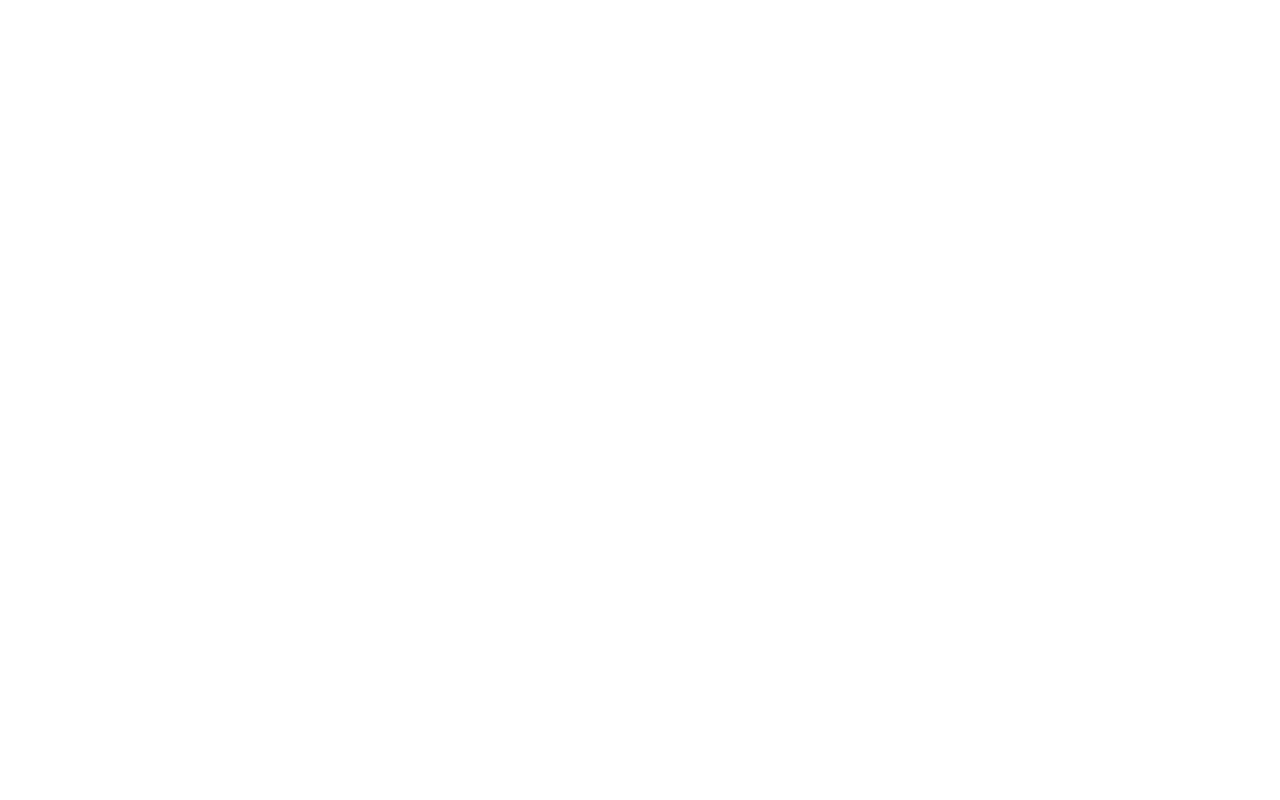
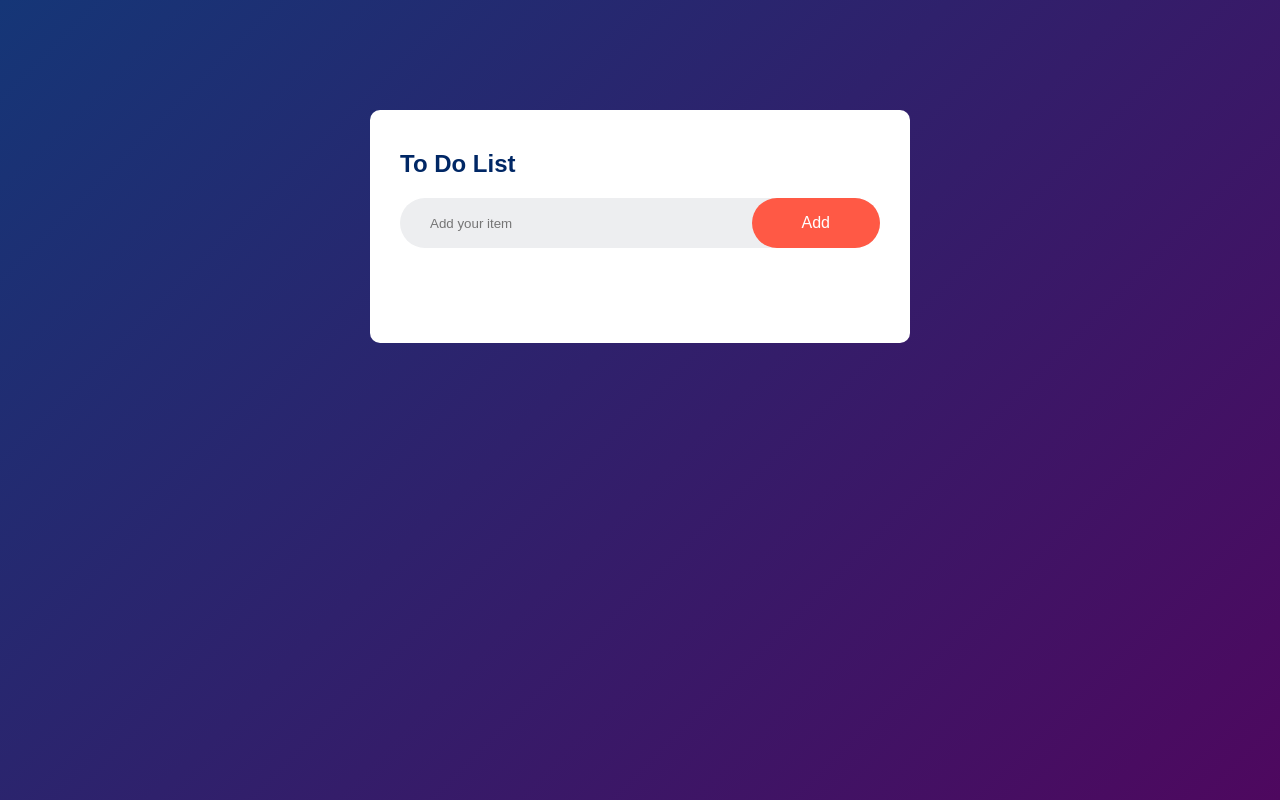
Before and after one commit to ScottSchumacker/ToDoList_JavaScript, a plain HTML site: page index.html in a window 1280 px wide. Drawn offline with Linux system fonts and the light colour scheme.

Commit message:
Added text input and button

```diff
--- a/index.html
+++ b/index.html
@@ -6,6 +6,14 @@
         <link rel="stylesheet" href="style.css">
     </head>
     <body>
-
+        <div class="container">
+            <div class="todo-app">
+                <h2>To Do List</h2>
+                <div class="row">
+                    <input type="text" id="inputBox" placeholder="Add your item">
+                    <button>Add</button>
+                </div>
+            </div>
+        </div>
     </body>
 </html>
--- a/style.css
+++ b/style.css
@@ -0,0 +1,57 @@
+*{
+    margin: 0;
+    padding: 0;
+    font-family: 'Poppins', sans-serif;
+    box-sizing: border-box;
+}
+.container {
+    width: 100%;
+    min-height: 100vh;
+    background: linear-gradient(135deg, #153677, #4e085f);
+    padding: 10px;
+}
+
+.todo-app {
+    width: 100%;
+    max-width: 540px;
+    background: white;
+    margin: 100px auto 20px;
+    padding: 40px 30px 70px;
+    border-radius: 10px;
+}
+
+.todo-app h2{
+    color: #002765;
+    display: flex;
+    align-items: center;
+    margin-bottom: 20px;
+}
+
+.row {
+    display: flex;
+    align-items: center;
+    justify-content: space-between;
+    background: #edeef0;
+    border-radius: 30px;
+    padding-left: 20px;
+    margin-bottom: 25px;
+}
+
+input {
+    flex: 1;
+    border: none;
+    outline: none;
+    background: transparent;
+    padding: 10px;
+}
+
+button {
+    border: none;
+    outline: none;
+    padding: 16px 50px;
+    background: #ff5945;
+    color: white;
+    font-size: 16px;
+    cursor: pointer;
+    border-radius: 40px;
+}
```
